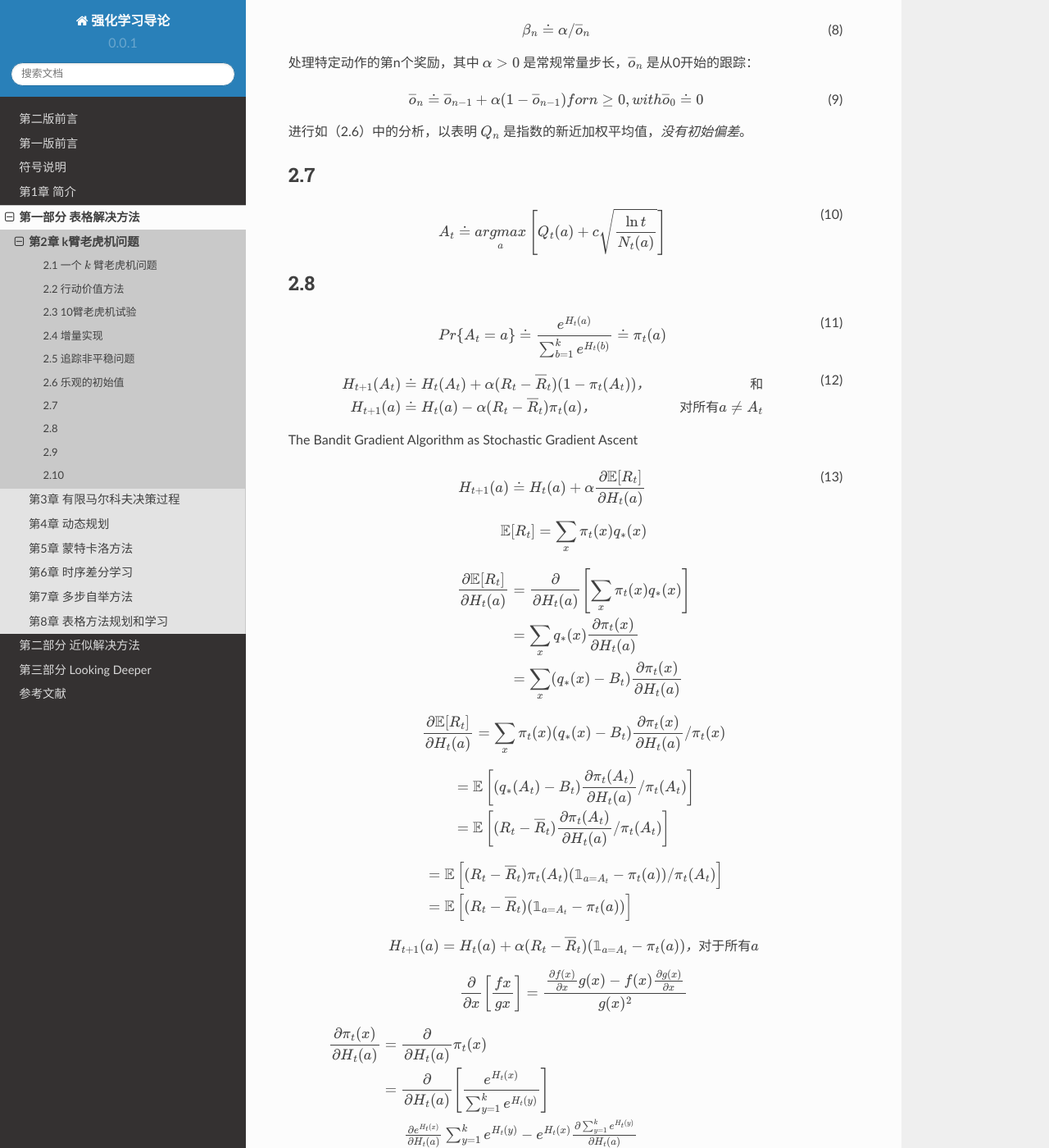
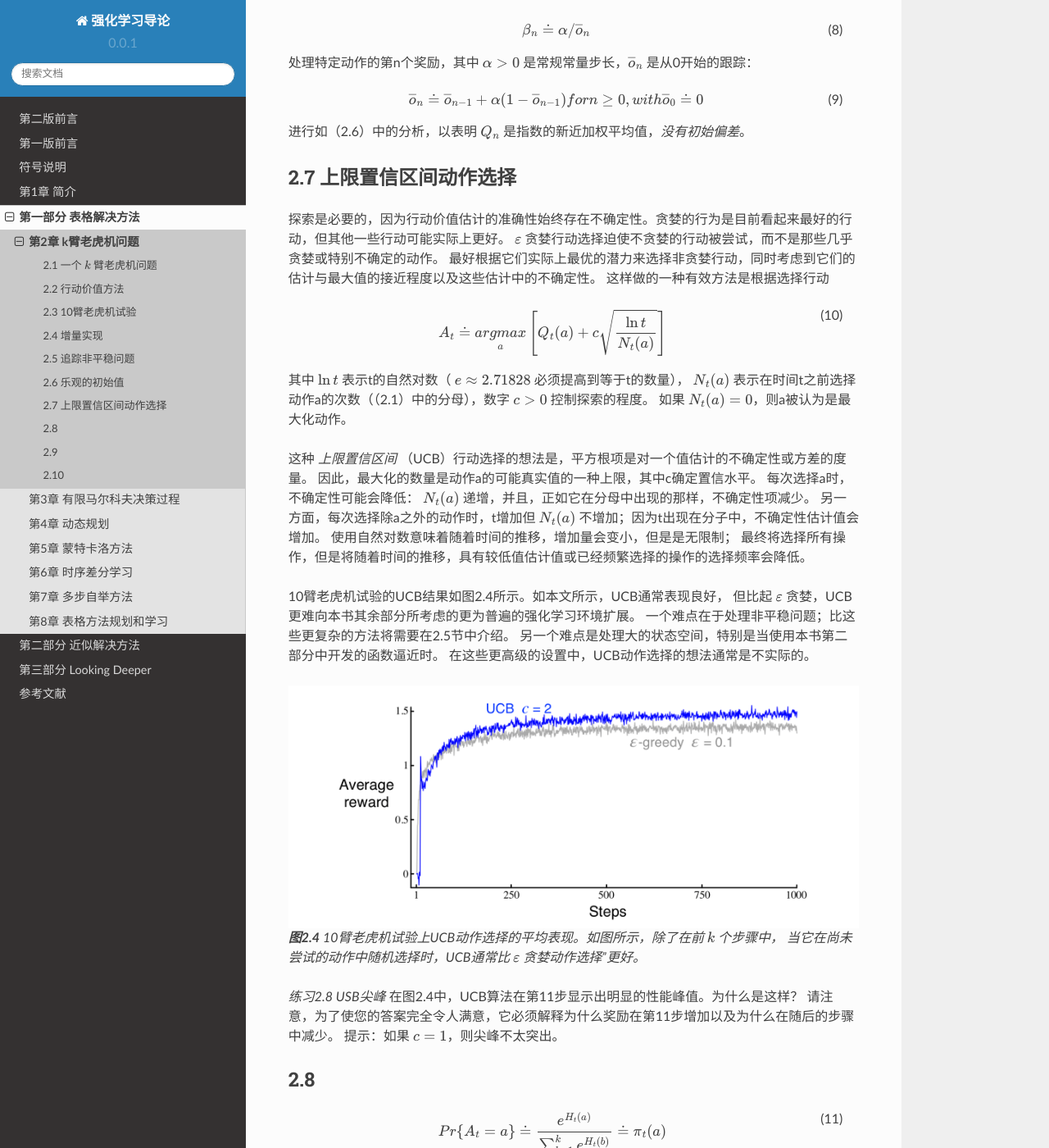
Before and after one commit to qiwihui/reinforcement-learning-an-introduction-chinese, a Sphinx documentation site: the page built from source/partI/chapter2/multi_arm_bandits.rst, in a window 1280 px wide and 1400 px high, scrolled down 8602 px. Shown: the whole window at 82% size. Built offline with Sphinx 7.4.7 and the Read the Docs theme 2.0.0, drawn with Linux system fonts in a browser that asks for light colours.

Commit message:
docs: 2.7 上限置信区间动作选择

```diff
--- a/source/partI/chapter2/multi_arm_bandits.rst
+++ b/source/partI/chapter2/multi_arm_bandits.rst
@@ -334,7 +334,7 @@
 .. _figure_2.3:
 .. figure:: images/figure-2.3.png
 
-    **图2.2** 乐观的初始行动价值估计对10臂老虎机试验的影响。两种方法都使用恒定的步长参数，:math:`alpha=0.1`。
+    **图2.3** 乐观的初始行动价值估计对10臂老虎机试验的影响。两种方法都使用恒定的步长参数， :math:`alpha=0.1`。
 
 *练习2.6：神秘的尖峰* 图2.3所示的结果应该非常可靠，因为它们是超过2000个随机选择的10臂老虎机任务的平均值。
 那么，为什么乐观方法曲线的早期会出现振荡和峰值？换句话说，什么可能使这种方法在特定的早期步骤中表现得更好或更差？
@@ -358,13 +358,45 @@
 
 进行如（2.6）中的分析，以表明 :math:`Q_n` 是指数的新近加权平均值，*没有初始偏差*。
 
-2.7
-----
+2.7 上限置信区间动作选择
+------------------------
+
+探索是必要的，因为行动价值估计的准确性始终存在不确定性。贪婪的行为是目前看起来最好的行动，但其他一些行动可能实际上更好。
+:math:`\varepsilon` 贪婪行动选择迫使不贪婪的行动被尝试，而不是那些几乎贪婪或特别不确定的动作。
+最好根据它们实际上最优的潜力来选择非贪婪行动，同时考虑到它们的估计与最大值的接近程度以及这些估计中的不确定性。
+这样做的一种有效方法是根据选择行动
 
 .. math::
     :label: 2.10
 
     A_t \doteq \mathop{argmax} \limits_{a} \left[Q_t(a) + c \sqrt{\frac{\ln{t}}{N_t(a)}}\right]
+
+其中 :math:`\ln{t}` 表示t的自然对数（ :math:`e \approx 2.71828` 必须提高到等于t的数量），
+:math:`N_t(a)` 表示在时间t之前选择动作a的次数（（2.1）中的分母），数字 :math:`c>0` 控制探索的程度。
+如果 :math:`N_t(a)=0`，则a被认为是最大化动作。
+
+这种 *上限置信区间* （UCB）行动选择的想法是，平方根项是对一个值估计的不确定性或方差的度量。
+因此，最大化的数量是动作a的可能真实值的一种上限，其中c确定置信水平。
+每次选择a时，不确定性可能会降低： :math:`N_t(a)` 递增，并且，正如它在分母中出现的那样，不确定性项减少。
+另一方面，每次选择除a之外的动作时，t增加但 :math:`N_t(a)` 不增加；因为t出现在分子中，不确定性估计值会增加。
+使用自然对数意味着随着时间的推移，增加量会变小，但是是无限制；
+最终将选择所有操作，但是将随着时间的推移，具有较低值估计值或已经频繁选择的操作的选择频率会降低。
+
+10臂老虎机试验的UCB结果如图2.4所示。如本文所示，UCB通常表现良好，
+但比起 :math:`\varepsilon` 贪婪，UCB更难向本书其余部分所考虑的更为普遍的强化学习环境扩展。
+一个难点在于处理非平稳问题；比这些更复杂的方法将需要在2.5节中介绍。
+另一个难点是处理大的状态空间，特别是当使用本书第二部分中开发的函数逼近时。
+在这些更高级的设置中，UCB动作选择的想法通常是不实际的。
+
+.. _figure_2.4:
+.. figure:: images/figure-2.4.png
+
+    **图2.4** 10臂老虎机试验上UCB动作选择的平均表现。如图所示，除了在前 :math:`k` 个步骤中，
+    当它在尚未尝试的动作中随机选择时，UCB通常比 :math:`\varepsilon` 贪婪动作选择”更好。
+
+*练习2.8 USB尖峰* 在图2.4中，UCB算法在第11步显示出明显的性能峰值。为什么是这样？
+请注意，为了使您的答案完全令人满意，它必须解释为什么奖励在第11步增加以及为什么在随后的步骤中减少。
+提示：如果 :math:`c=1`，则尖峰不太突出。
 
 2.8
 ----
```
Also changed, not shown: source/partI/chapter2/images/figure-2.4.png (added).
